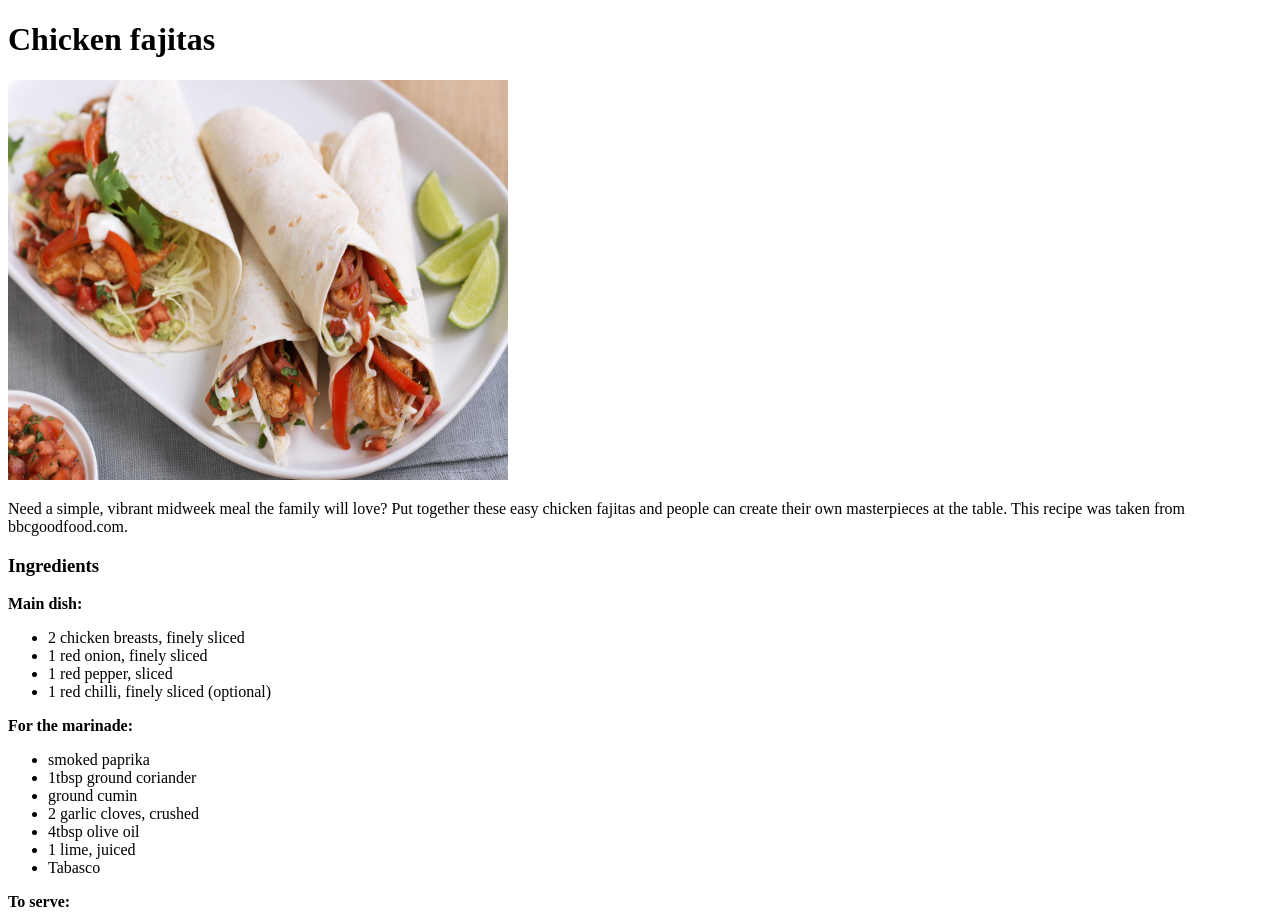
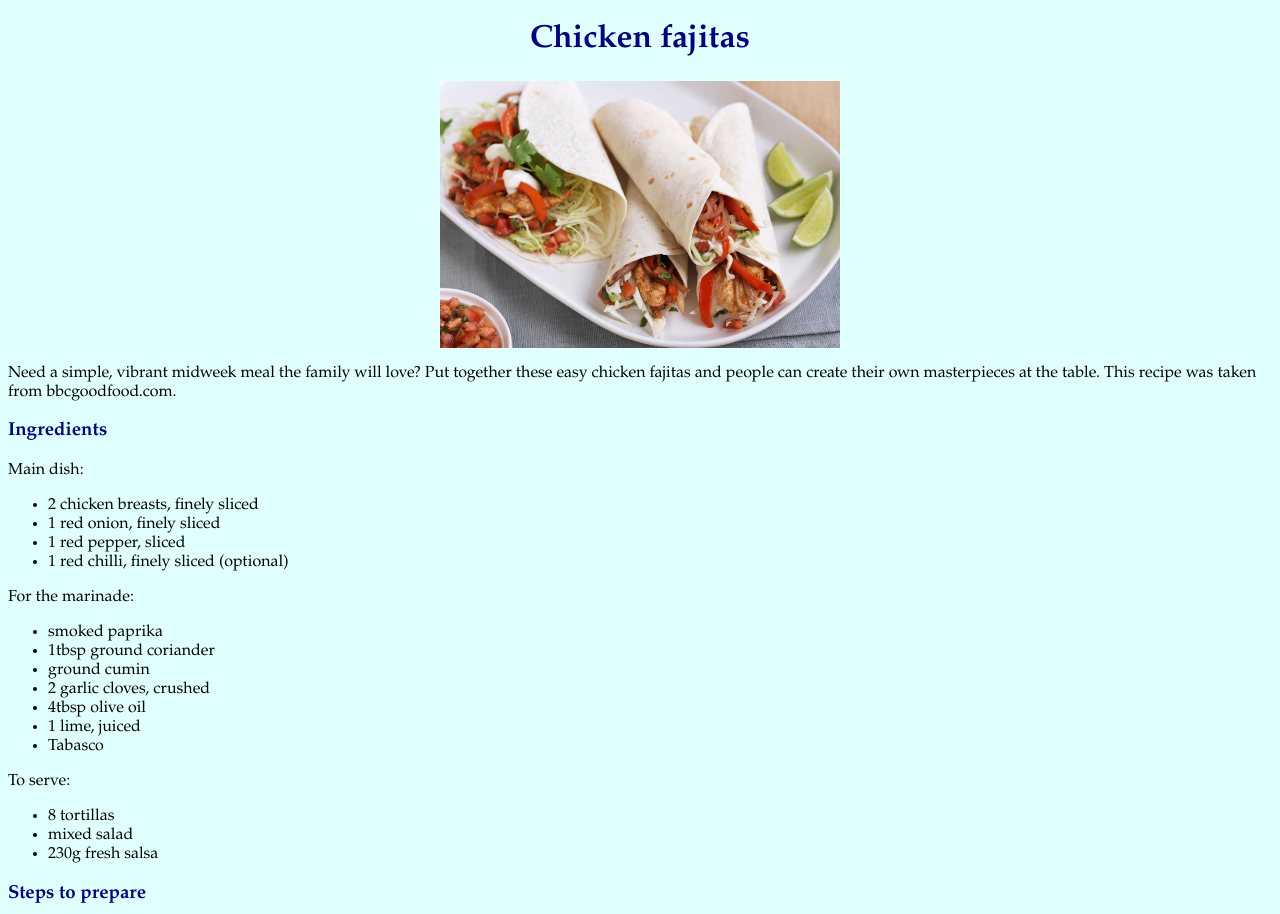
Before and after one commit to ScoopJr/odin-recipes, a plain HTML site: page recipes/fajitas.html in a window 1280 px wide. Shown: the top 914 px of the page. Drawn offline with Linux system fonts and the light colour scheme.

Commit message:
Create style file with CSS properties

```diff
--- a/recipes/fajitas.html
+++ b/recipes/fajitas.html
@@ -1,5 +1,6 @@
 <!DOCTYPE html>
 <html lang="en">
+
 <head>
     <meta charset="UTF-8">
     <!--
@@ -7,9 +8,12 @@
         <meta name="viewport" content="width=device-width, initial-scale=1.0">
     -->
     <title>Chicken fajitas</title>
+    <link rel="stylesheet" href="../style.css">
 </head>
+
 <body>
-    <h1>Chicken fajitas</h1>
+
+    <h1 class="header">Chicken fajitas</h1>
 
     <!--Image with alt description-->
     <p>
@@ -22,9 +26,9 @@
     <p>Need a simple, vibrant midweek meal the family will love? Put together these easy chicken fajitas and people can create their own masterpieces at the table. This recipe was taken from bbcgoodfood.com.</p>
 
     <!--Unordered list of ingredients-->
-    <h3>Ingredients</h3>
+    <h3 class="subheader">Ingredients</h3>
 
-    <p><strong>Main dish:</strong></p>
+    <p>Main dish:</p>
     <ul>
         <li>2 chicken breasts, finely sliced</li>
         <li>1 red onion, finely sliced</li>
@@ -32,7 +36,7 @@
         <li>1 red chilli, finely sliced (optional)</li>
     </ul>
 
-    <p><strong>For the marinade:</strong></p>
+    <p>For the marinade:</p>
     <ul>
         <li>smoked paprika</li>
         <li>1tbsp ground coriander</li>
@@ -43,7 +47,7 @@
         <li>Tabasco</li>
     </ul>
 
-    <p><strong>To serve:</strong></p>
+    <p>To serve:</p>
 <ul>
     <li>8 tortillas</li>
     <li>mixed salad</li>
@@ -51,7 +55,7 @@
 </ul>
 
     <!--Ordered list of steps to make the dish-->
-    <h3>Steps to prepare</h3>
+    <h3 class="subheader">Steps to prepare</h3>
 <ol>
     <li>Heat oven to 200C/180C fan/gas 6 and wrap 8 medium tortillas in foil.</li>
     <li>Mix 1 heaped tbsp smoked paprika, 1 tbsp ground coriander, a pinch of ground cumin, 2 crushed garlic cloves, 4 tbsp olive oil, the juice of 1 lime and 4-5 drops Tabasco together in a bowl with a big pinch each of salt and pepper.</li>
--- /dev/null
+++ b/style.css
@@ -0,0 +1,46 @@
+/* All properties to have
+font black
+background color light blue
+font color black garamond serif
+*/
+
+body{
+    font-family:"Garamond", sans-serif;
+    background-color: lightcyan;
+  }
+
+  /* Headings to be
+  dark blue
+  bold
+  centre aligned
+  */
+
+  .header {
+    color: darkblue;
+    font-weight: bold;
+    text-align: center;
+  }
+
+  /* Subheadings to be
+  dark blue
+  bold
+  */
+
+  .subheader {
+    color: darkblue;
+    font-weight: bold;
+  }
+
+  /* Images to be
+  400 wide
+  height auto
+  centre aligned
+  */
+
+  img {
+    width: 400px;
+    height: auto;
+    display: block;
+    margin-left: auto;
+    margin-right: auto;
+  }
```
Also changed, not shown: index.html (+7 -5 lines), recipes/gnocchi.html (+5 -6 lines), recipes/stew.html (+5 -6 lines).
